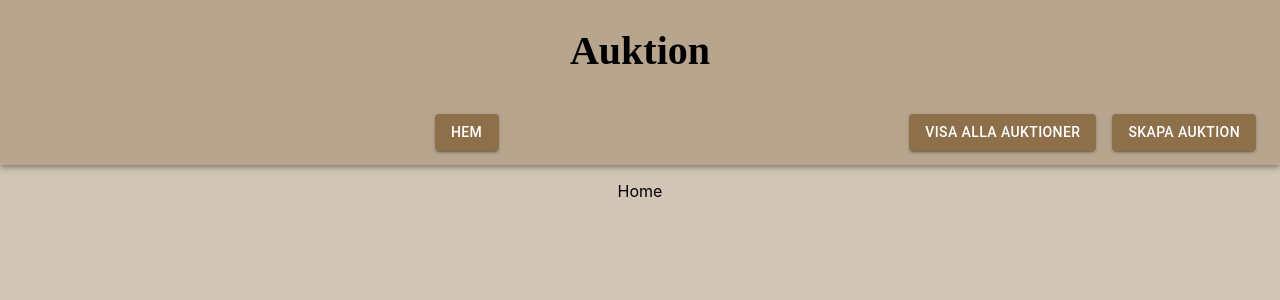
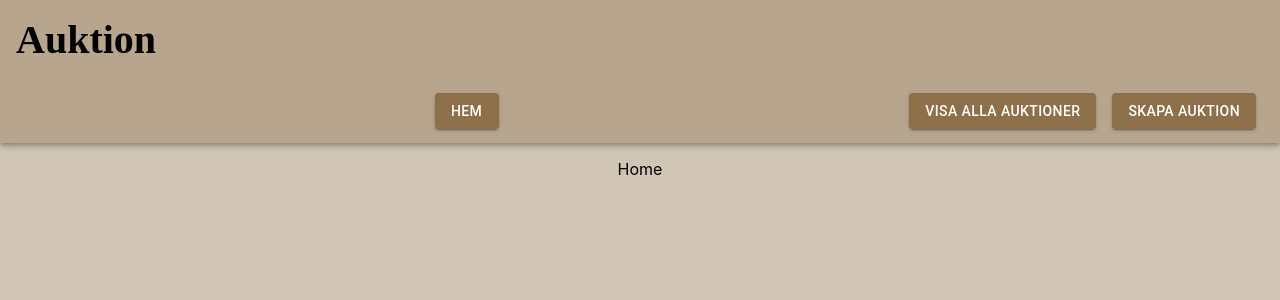
Before and after one commit to Aljon95/GIK2QR-Grupp6-projekt, a React (Create React App) app in the folder client/: page / in a window 1280 px wide. Shown: the top 300 px of the page. Built offline with nearby package versions, Linux system fonts and the light colour scheme.

Commit message:
moved auktion

```diff
--- a/client/src/App.js
+++ b/client/src/App.js
@@ -18,7 +18,10 @@ function App() {
         <h1 style={{
                     color: "#000000",
                     fontSize: "2.5rem",
-                    fontFamily: " Brush Script MT, Brush Script Std, cursive"
+                    fontFamily: " Brush Script MT, Brush Script Std, cursive",
+                    margin: "1rem",
+                    padding: "0",
+                    textAlign: "left"
                   }}>
           Auktion
         </h1>
```
